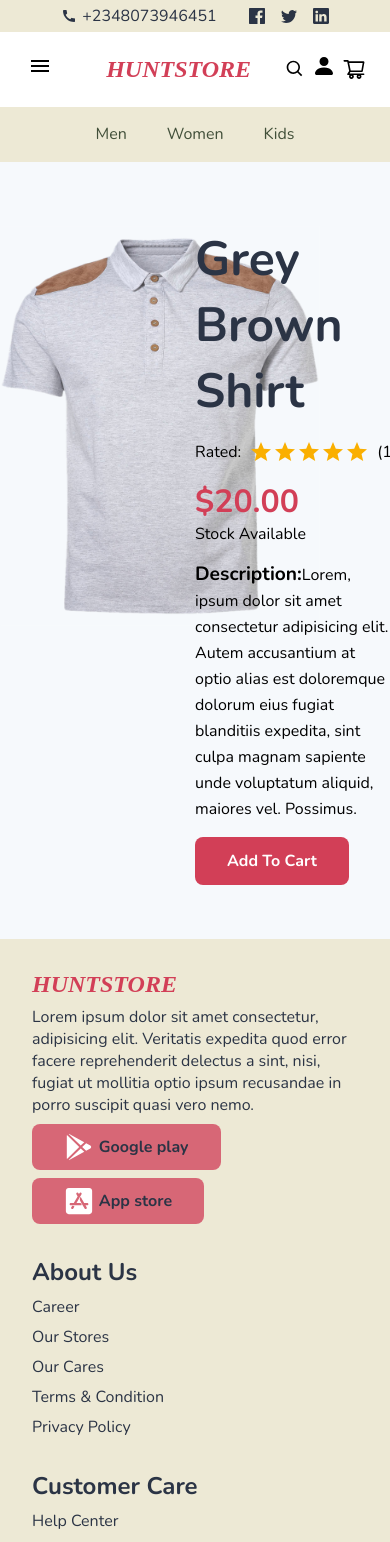
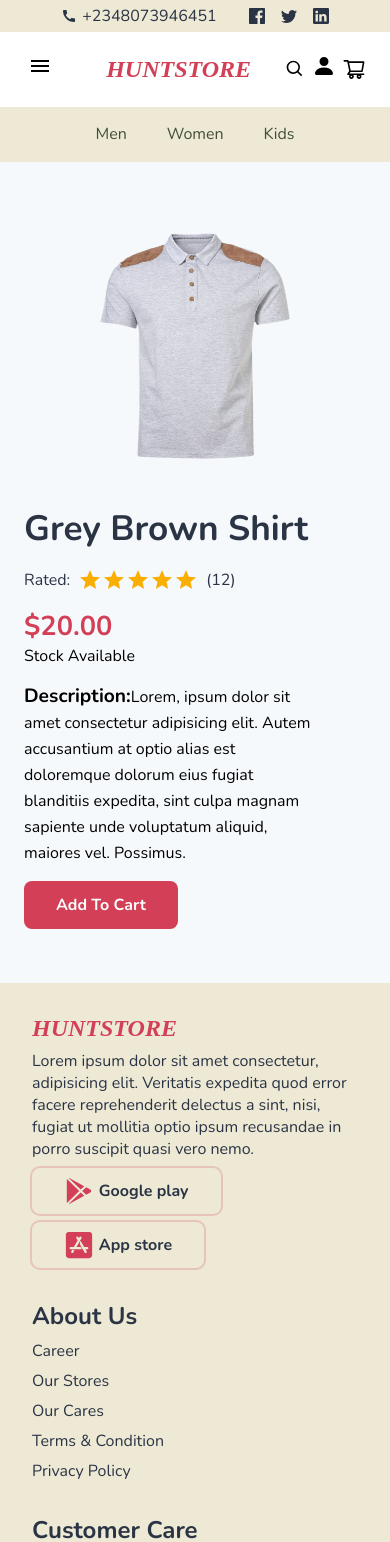
Before and after one commit to Farouk-ayo/ecommerce-, a React (Create React App) app: page /search/1 in a window 390 px wide. Shown: the top 1542 px of the page. Built offline with nearby package versions, Linux system fonts and the light colour scheme.

Commit message:
each item responsiveness

```diff
--- a/src/App.css
+++ b/src/App.css
@@ -22,7 +22,7 @@
   background-position: center !important;
   transform: scale(2);
 }
-@media screen and (max-width: 365px) {
+@media screen and (max-width: 700px) {
   .swiper-button-next,
   .swiper-button-prev {
     top: 40% !important;
--- a/src/UI/Footer/Footer.module.css
+++ b/src/UI/Footer/Footer.module.css
@@ -24,16 +24,17 @@
   width: 18rem;
 }
 .stores button {
-  color: white;
-  background-color: #d23f58c2;
+  color: #d23f57;
+  background-color: #ede9d5;
+  outline: 0.15rem solid #d23f5839;
+  border: none;
   display: flex;
   justify-content: center;
   align-items: center;
   gap: 0.3rem;
-  outline: none;
-  border: none;
   border-radius: 0.5rem;
   padding: 0.5rem;
+  cursor: pointer;
 }
 @media screen and (max-width: 1014px) {
   .footer > * {
@@ -47,7 +48,6 @@
 }
 .footer > * h2:hover {
   color: #092037;
-  cursor: pointer;
 }
 
 .footer > * ul {
--- a/src/page/Page.module.css
+++ b/src/page/Page.module.css
@@ -7,6 +7,7 @@
   padding: 4rem 0;
   background-color: #f6f9fc;
 }
+
 .imgContainer {
   width: 50%;
   text-align: center;
@@ -27,12 +28,44 @@
   font-size: 3rem;
   color: #2b3445;
 }
+.priceInfo h3 {
+  color: #d23f57;
+  font-size: 2rem;
+}
+@media screen and (max-width: 900px) {
+  .eachItem {
+    flex-direction: column;
+    gap: 2rem;
+    align-items: center;
+  }
+  .eachItem img {
+    width: 12rem;
+    height: 15rem;
+  }
+  .eachDetails {
+    align-self: flex-start;
+    padding-left: 1.5rem;
+    width: 80%;
+  }
+  .eachDetails h1 {
+    font-size: 2.5rem;
+  }
+  .priceInfo h3 {
+    font-size: 1.7rem;
+  }
+}
+
+@media screen and (max-width: 400px) {
+  .eachDetails h1 {
+    font-size: 2.2rem;
+  }
+}
 .ratQuantity {
   display: flex;
   gap: 0.5rem;
   align-items: center;
 }
-.ratQuantityp {
+.ratQuantity p {
   color: #2b3445;
   font-size: 1rem;
 }
@@ -40,11 +73,6 @@
   display: flex;
   flex-direction: column;
   justify-content: flex-start;
-}
-
-.priceInfo h3 {
-  color: #d23f57;
-  font-size: 2rem;
 }
 
 .description p {
```
